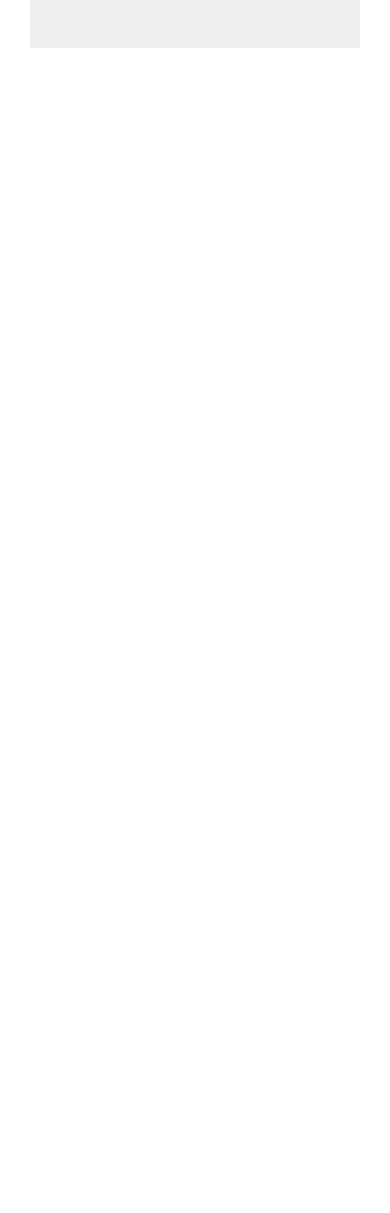
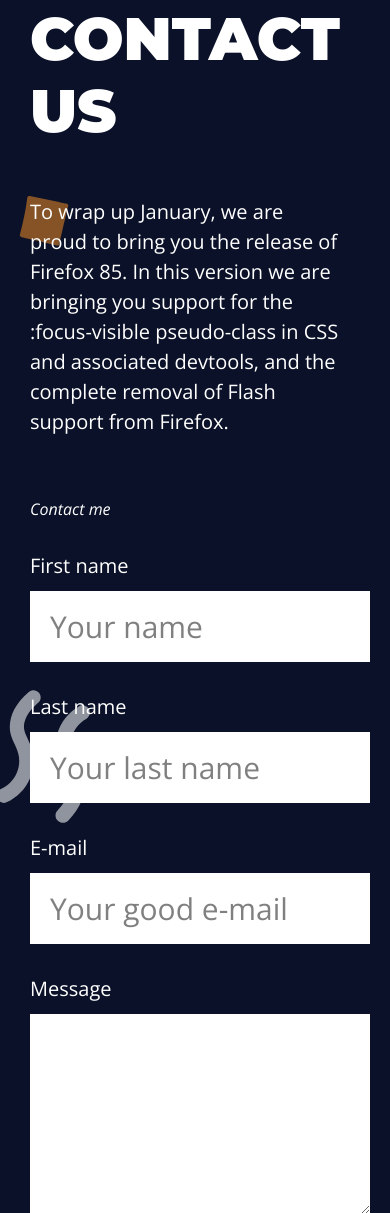
Before and after one commit to Murilo-Araujo094/lading-page, a plain HTML site: page index.html in a window 390 px wide. Shown: the part 6613-7826 px from the top of the page. Before the commit the page ends 6842 px from the top, so only its background shows below. Drawn offline with nearby package versions, Linux system fonts and the light colour scheme.

Commit message:
projeto finalizado, falta add a responsividade

```diff
--- a/assets/CSS/classes.css
+++ b/assets/CSS/classes.css
@@ -29,3 +29,8 @@
   height: 36rem;
   width: 36rem;
 }
+
+body .full-width {
+  width: 100%;
+  flex: 1 1 100%;
+}
--- a/assets/CSS/elements.css
+++ b/assets/CSS/elements.css
@@ -1,6 +1,7 @@
 * {
     margin: 0;
     padding: 0;
+    box-sizing: border-box;
   }
 
   html {
--- a/assets/CSS/styles.css
+++ b/assets/CSS/styles.css
@@ -1,6 +1,6 @@
 .intro-content {
   position: relative;
-  top: -8rem;
+  /* top: -8rem; */
   display: grid;
   grid-template-columns: 1fr 1.5fr;
   gap: var(--gap);
@@ -86,3 +86,88 @@
 .gallery-img img:hover {
   transform: translate(-3%, 3%) scale(1.2) rotate(5deg);
 }
+
+.contact-from {
+  grid-column: span 2;
+}
+
+.contact-from .form-grid {
+  border: none;
+  display: flex;
+  flex-direction: row;
+  flex-wrap: wrap;
+  gap:var(--gap);
+
+}
+
+.form-grid legend {
+  font-style: italic;
+  font-size: 1.6rem;
+  margin-bottom: 3rem;
+}
+
+.form-group {
+  flex: 1 1 320px;
+}
+
+.form-group label {
+  display: block;
+  margin-bottom: 1rem;
+}
+
+.form-group textarea {
+ height: 20rem;
+}
+
+
+.form-group input,
+.form-group textarea {
+  border: none;
+  background: var(--white-color);
+  padding: 1.5rem 2rem;
+  width: 100%;
+  font-size: 3rem;
+  font-family: 'Open Sans', sans-serif;
+  color: var(--primary-color);
+}
+
+
+.form-group input:focus,
+.form-group textarea:focus {
+  outline: none;
+  box-shadow: 0 0 10px 2px var(--secondary-color);
+}
+
+
+.form-group button {
+  border: 0.5rem solid var(--white-color);
+  background: none;
+  color: var(--white-color);
+  padding: 1.5rem 2rem;
+  font-size: 3rem;
+  cursor: pointer;
+  transition: all 300ms ease-in-out;
+}
+
+.form-group button:hover {
+  background: var(--white-color);
+  color: var(--primary-color);
+}
+
+.form-group ::placeholder {
+  color: gray;
+}
+
+.footer {
+  text-align: center;
+  font-size: 1.6rem;
+}
+
+.footer a {
+  color: var(--primary-color)
+}
+
+.footer p {
+  margin: 0;
+  padding: 3rem;
+}
--- a/index.html
+++ b/index.html
@@ -27,7 +27,7 @@
           <li><a href="#top3">top 3</a></li>
           <li><a href="#gallery">gallery</a></li>
           <li><a href="#recent-jobs">work</a></li>
-          <li><a href="#pricing">contact</a></li>
+          <li><a href="#contact">contact</a></li>
         </ul>
       </nav>
     </div>
@@ -194,6 +194,65 @@
       </div>
     </div>
   </section>
+
+ <section id="contact" class="intro main-bg section">
+    <div class="main-content intro-content">
+      <div class="intro-text-content">
+        <h2>Contact us</h2>
+        <p>To wrap up January, we are proud to bring you the release of Firefox 85. In this version we are bringing you
+          support for the :focus-visible pseudo-class in CSS and associated devtools, and the complete removal of Flash
+          support from Firefox.</p>
+      </div>
+      <div class="intro-img">
+
+      </div>
+      <div class="contact-from">
+        <fieldset class="form-grid">
+          <legend>Contact me </legend>
+
+          <div class="form-group">
+            <label for="Fist-name"> First name </label>
+            <input type="text"
+            name="first-name"
+            id="first-name"
+            placeholder="Your name">
+
+          </div>
+
+          <div class="form-group">
+            <label for="last-name"> Last name </label>
+            <input type="text"
+            name="last-name"
+            id="last-name"
+            placeholder="Your last name">
+          </div>
+
+          <div class="form-group full-width">
+            <label for="email">E-mail </label>
+            <input type="email"
+            name="email"
+            id="email"
+            placeholder="Your good e-mail">
+          </div>
+
+          <div class="form-group full-width">
+            <label for="message">Message </label>
+            <textarea name="message" id="message" cols="30" rows="10"></textarea>
+          </div>
+
+          <div class="form-group full-width">
+            <button type="submit">Send message</button>
+          </div>
+
+        </fieldset>
+      </div>
+    </div>
+  </section>
+
+  <footer id ="footer" class="white-bg footer">
+    <p>Feito com ♥️ por Murilo Araujo</p>
+  </footer>
+
 </body>
 
 </html>
```
